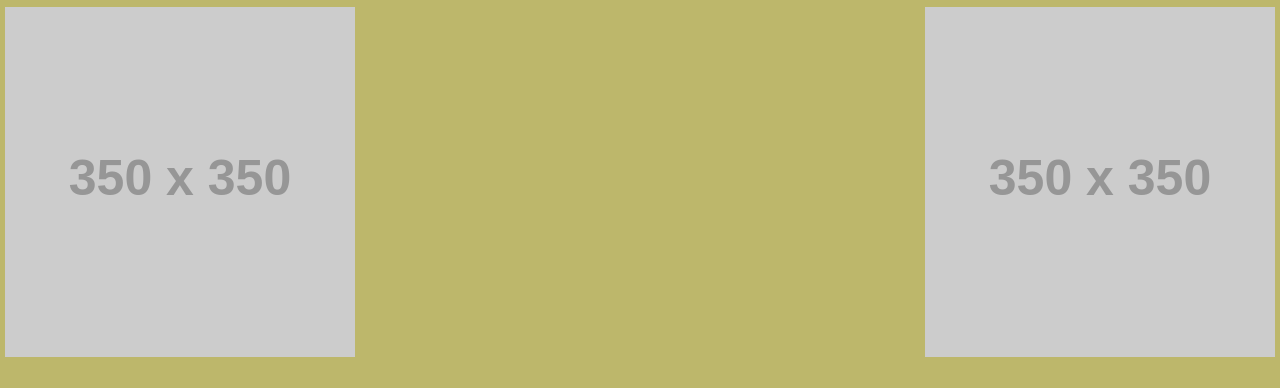
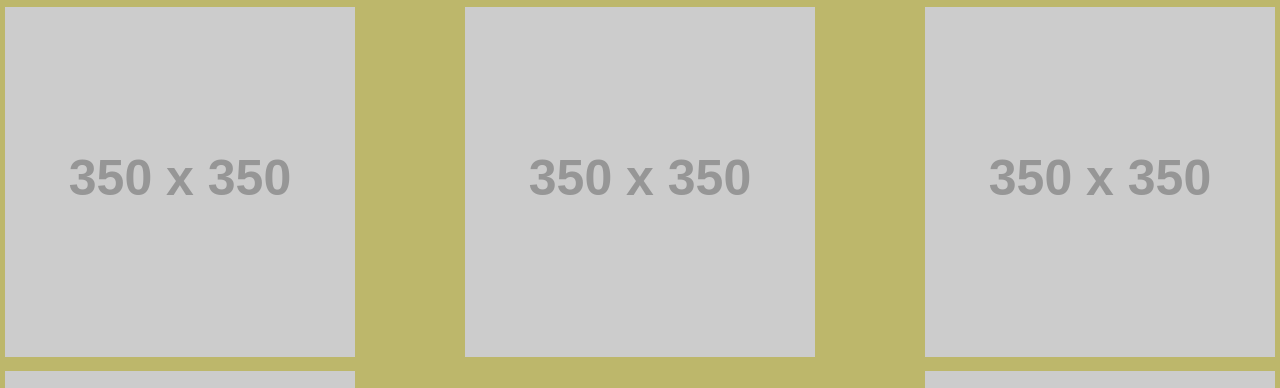
Before and after one commit to Kolya-YA/FirstStep, a plain HTML site: page index.html in a window 1280 px wide. Shown: the part 514-902 px from the top of the page. Drawn offline with Linux system fonts and the light colour scheme; placeholder pictures from the web are drawn by us.

Commit message:
изменение размера превью

```diff
--- a/index.html
+++ b/index.html
@@ -50,49 +50,73 @@
           <h2>Название фото</h2>
           <hr>
           <p>Описание фотграфии</p>
-          <a href="http://placehold.it/350x200#">Сылка на страницу фото</a>
+          <a href="http://placehold.it/1600x1200#">Сылка на страницу фото</a>
         </div>
       </div>
-
       <div class="portfolio-photo">
         <img src="http://placehold.it/350x350#">
         <div class="portfolio-photo-caption">
           <h2>Название фото</h2>
           <hr>
           <p>Описание фотграфии</p>
-          <a href="http://placehold.it/350x200#">Сылка на страницу фото</a>
+          <a href="http://placehold.it/1600x1200#">Сылка на страницу фото</a>
         </div>
       </div>
-
       <div class="portfolio-photo">
         <img src="http://placehold.it/350x350#">
         <div class="portfolio-photo-caption">
           <h2>Название фото</h2>
           <hr>
           <p>Описание фотграфии</p>
-          <a href="http://placehold.it/350x200#">Сылка на страницу фото</a>
+          <a href="http://placehold.it/1600x1200#">Сылка на страницу фото</a>
         </div>
       </div>
-
       <div class="portfolio-photo">
         <img src="http://placehold.it/350x350#">
         <div class="portfolio-photo-caption">
           <h2>Название фото</h2>
           <hr>
           <p>Описание фотграфии</p>
-          <a href="http://placehold.it/350x200#">Сылка на страницу фото</a>
+          <a href="http://placehold.it/1600x1200#">Сылка на страницу фото</a>
         </div>
       </div>
-
       <div class="portfolio-photo">
         <img src="http://placehold.it/350x350#">
         <div class="portfolio-photo-caption">
           <h2>Название фото</h2>
           <hr>
           <p>Описание фотграфии</p>
-          <a href="http://placehold.it/350x200#">Сылка на страницу фото</a>
+          <a href="http://placehold.it/1600x1200#">Сылка на страницу фото</a>
         </div>
       </div>
+      <div class="portfolio-photo">
+        <img src="http://placehold.it/350x350#">
+        <div class="portfolio-photo-caption">
+          <h2>Название фото</h2>
+          <hr>
+          <p>Описание фотграфии</p>
+          <a href="http://placehold.it/1600x1200#">Сылка на страницу фото</a>
+        </div>
+      </div>
+      <div class="portfolio-photo">
+        <img src="http://placehold.it/350x350#">
+        <div class="portfolio-photo-caption">
+          <h2>Название фото</h2>
+          <hr>
+          <p>Описание фотграфии</p>
+          <a href="http://placehold.it/1600x1200#">Сылка на страницу фото</a>
+        </div>
+      </div>
+      <div class="portfolio-photo">
+        <img src="http://placehold.it/350x350#">
+        <div class="portfolio-photo-caption">
+          <h2>Название фото</h2>
+          <hr>
+          <p>Описание фотграфии</p>
+          <a href="http://placehold.it/1600x1200#">Сылка на страницу фото</a>
+        </div>
+      </div>
+
     </div>
   </section>
   <footer class="footer">
```
